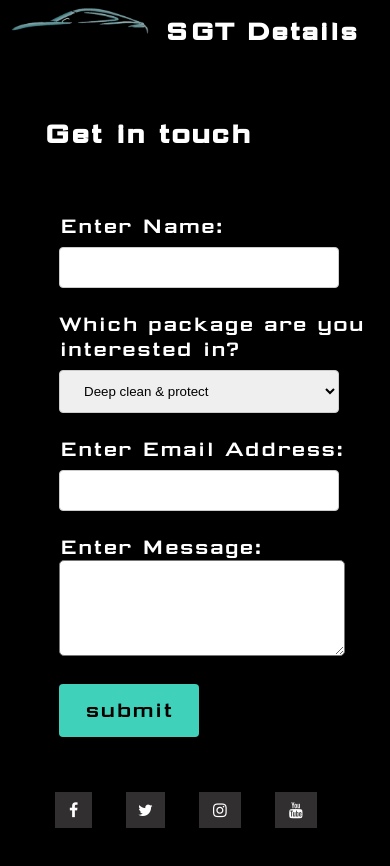
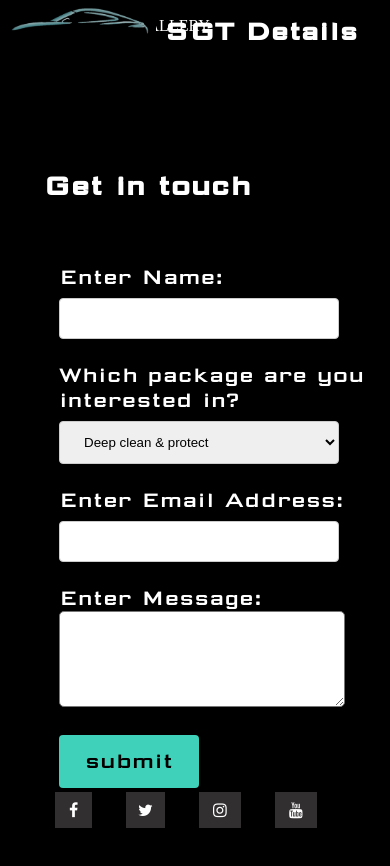
Before and after one commit to joeyclemens/New-sgt, a plain HTML site: page contact.html in a window 390 px wide. Shown: the top 866 px of the page. Drawn offline with Linux system fonts and the light colour scheme.

Commit message:
mobile fix

```diff
--- a/contact.html
+++ b/contact.html
@@ -33,7 +33,13 @@
   </nav>
 
 </header>
+<div class= "header1">
+  <ul class="nav1">
+    <li><a href="index.html">HOME</a></li>
 
+     <li><a href="gallery.html">GALLERY</a></li>
+  </ul>
+</div>
 
 <body>
 
```
Also changed, not shown: Gallery.html (+6 -1 lines).
